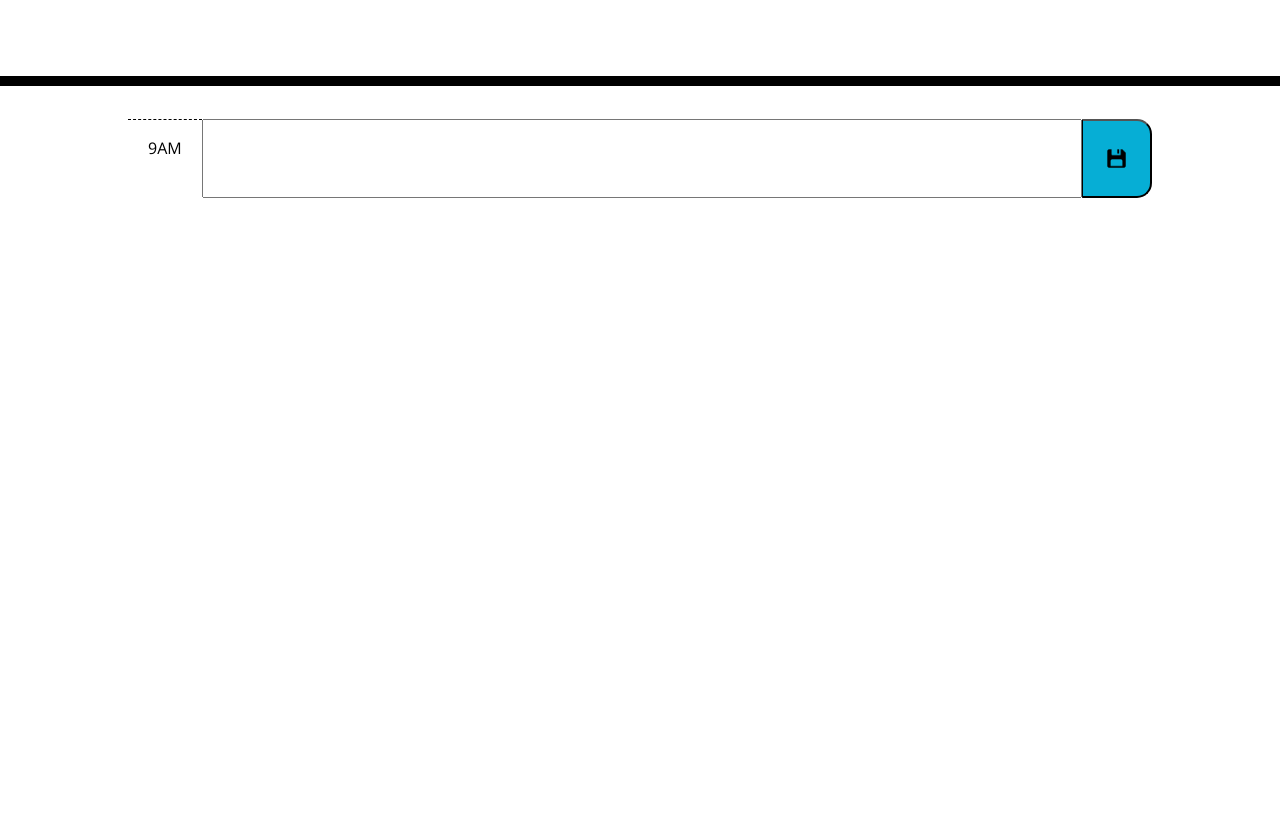
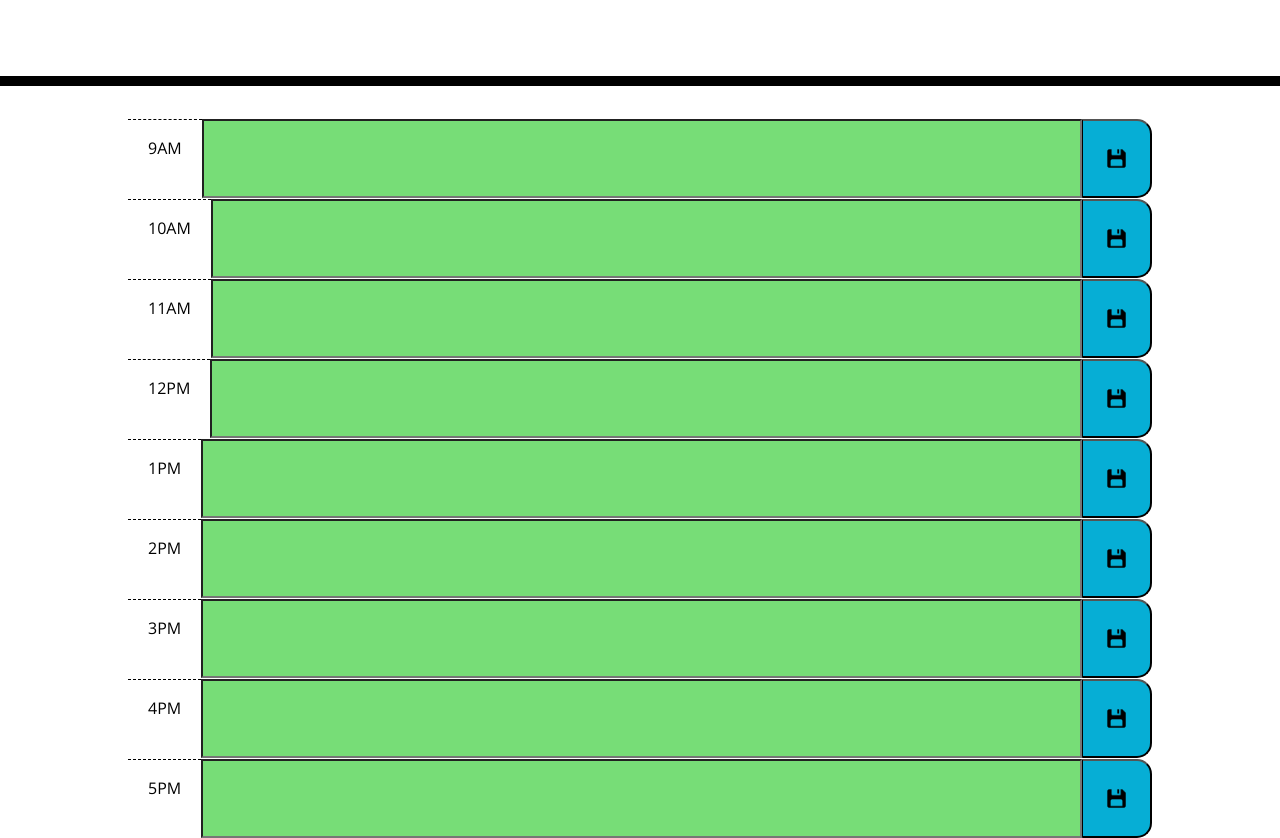
Before and after one commit to brysgithub/work-day-scheduler-hw5, a plain HTML site: page index.html in a window 1280 px wide. Shown: the part 307-1145 px from the top of the page. Before the commit the page ends 800 px from the top, so only its background shows below. Drawn offline with nearby package versions, Linux system fonts and the light colour scheme.

Commit message:
updated colorInput function to get the hours color coded correctly

```diff
--- a/assets/js/script.js
+++ b/assets/js/script.js
@@ -3,29 +3,32 @@ $("#currentDay").text(today.format("dddd, MMMM Do, YYYY"));
 
 var currentTime = moment().format("LT");
 console.log(currentTime);
-console.log(currentTime[0]);
+var currentTime24Hours = moment().format("HH");
+console.log(currentTime24Hours);
 
 function colorInput() {
-    var textInputEL = document.getElementsByClassName("textInput");
-    var hourEl = document.getElementsByClassName("hour");
 
-    // TODO: figure out the right array to pull "array.length" from
-    for (let i = 0; i < array.length; i++) {
+    for (let i = 9; i < 18; i++) {
+
+        var textInputEl = $('[data-id="' + i + '"]');
         // TODO: add if else statements to make the timeblocks the correct color
-        if (hourEl == currentTime[0]) {
-            textInputEL.classList.add("present");
+
+        if (i == currentTime24Hours) {
+            textInputEl.addClass('present');
             console.log("present");
-        } else if (hourEl > currentTime[0]) {
-            textInputEL.classList.add("future");
+        } else if (i > currentTime24Hours) {
+            textInputEl.addClass('future');
             console.log("future");
         } else {
-            textInputEL.classList.add("past");
+            textInputEl.addClass('past');
             console.log("past");
         };
     };
 };
 
+colorInput();
+
 //TODO: save user input to local storage to recall on page reload
 function saveInput () {
-
+    //save things heererereerer
 };
--- a/index.html
+++ b/index.html
@@ -31,9 +31,49 @@
     </header>
     <div class="container">
       <!-- Timeblocks go here -->
-      <div id="9am" class="row timeBlock">
+      <div class="row timeBlock">
         <p class="hour">9AM</p>
-        <input class="textInput" type="text">
+        <input data-id="9" class="textInput" type="text">
+        <button class="saveBtn"><img class="saveImg" src="./assets/img/saveIcon.png" alt="save button"></button>
+      </div>
+      <div class="row timeBlock">
+        <p class="hour">10AM</p>
+        <input data-id="10" class="textInput" type="text">
+        <button class="saveBtn"><img class="saveImg" src="./assets/img/saveIcon.png" alt="save button"></button>
+      </div>
+      <div class="row timeBlock">
+        <p class="hour">11AM</p>
+        <input data-id="11" class="textInput" type="text">
+        <button class="saveBtn"><img class="saveImg" src="./assets/img/saveIcon.png" alt="save button"></button>
+      </div>
+      <div class="row timeBlock">
+        <p class="hour">12PM</p>
+        <input data-id="12" class="textInput" type="text">
+        <button class="saveBtn"><img class="saveImg" src="./assets/img/saveIcon.png" alt="save button"></button>
+      </div>
+      <div class="row timeBlock">
+        <p class="hour">1PM</p>
+        <input data-id="13" class="textInput" type="text">
+        <button class="saveBtn"><img class="saveImg" src="./assets/img/saveIcon.png" alt="save button"></button>
+      </div>
+      <div class="row timeBlock">
+        <p class="hour">2PM</p>
+        <input data-id="14" class="textInput" type="text">
+        <button class="saveBtn"><img class="saveImg" src="./assets/img/saveIcon.png" alt="save button"></button>
+      </div>
+      <div class="row timeBlock">
+        <p class="hour">3PM</p>
+        <input data-id="15" class="textInput" type="text">
+        <button class="saveBtn"><img class="saveImg" src="./assets/img/saveIcon.png" alt="save button"></button>
+      </div>
+      <div class="row timeBlock">
+        <p class="hour">4PM</p>
+        <input data-id="16" class="textInput" type="text">
+        <button class="saveBtn"><img class="saveImg" src="./assets/img/saveIcon.png" alt="save button"></button>
+      </div>
+      <div class="row timeBlock">
+        <p class="hour">5PM</p>
+        <input data-id="17" class="textInput" type="text">
         <button class="saveBtn"><img class="saveImg" src="./assets/img/saveIcon.png" alt="save button"></button>
       </div>
     </div>
```
